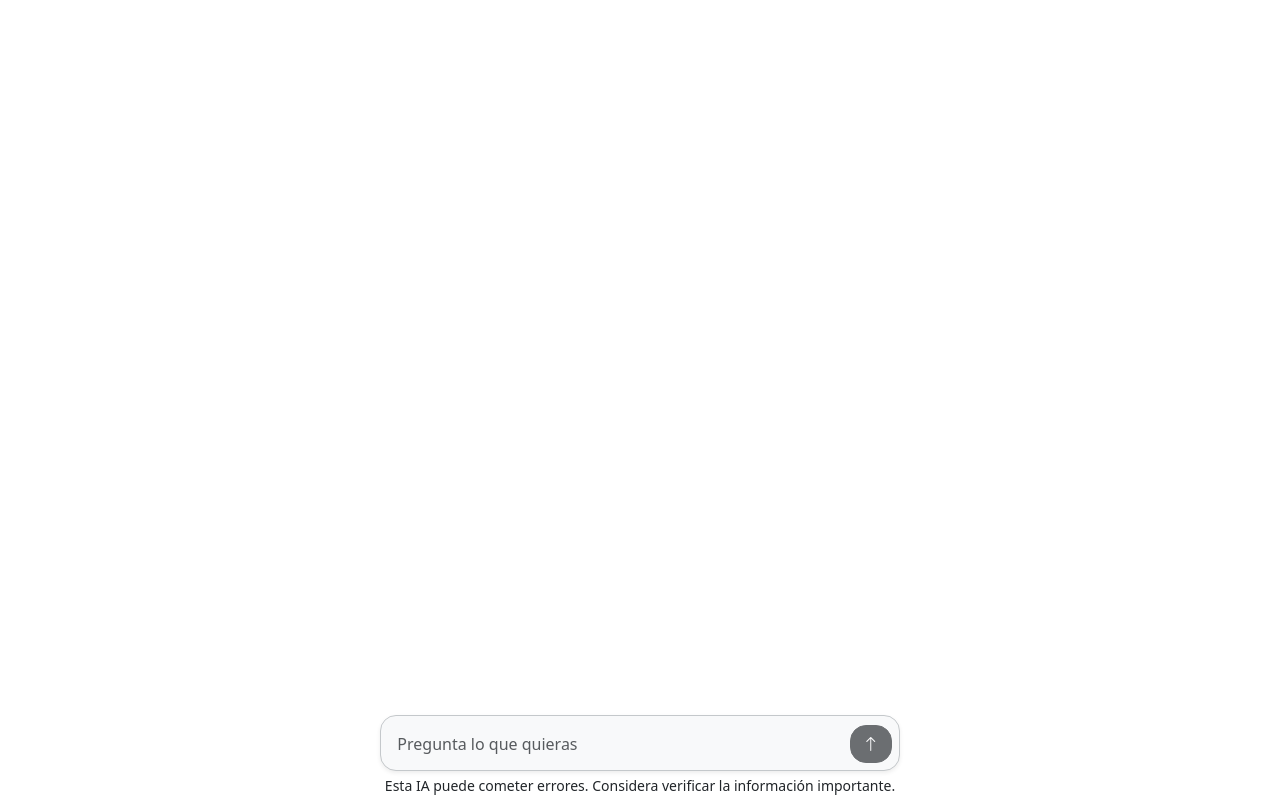
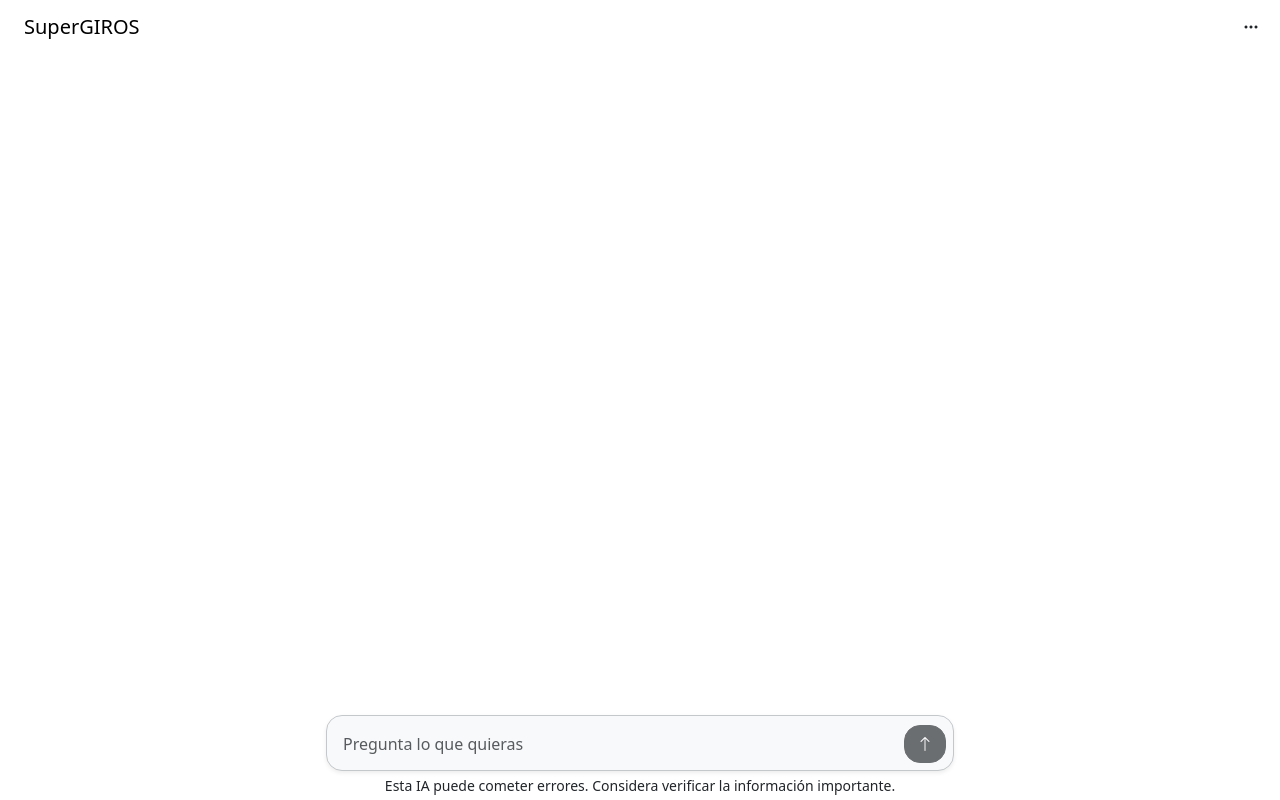
Before and after one commit to JohnFRivera/chatbot-react, a React (Vite) app: page / in a window 1280 px wide. Built offline with nearby package versions, Linux system fonts and the light colour scheme.

Commit message:
Se modificó el Header del chat y se agregó el menú de acciones

```diff
--- /dev/null
+++ b/src/components/chat/ActionsMenu.jsx
@@ -0,0 +1,50 @@
+/**
+ * Componente que renderiza un menú de acciones con un botón de tres puntos (menú kebab).
+ *
+ * @param {Object} props - Propiedades del componente.
+ * @param {React.Ref} props.ref - Indica si el menú desplegable debe estar visible.
+ * @param {boolean} props.show - Indica si el menú desplegable debe estar visible.
+ * @param {(e: React.MouseEvent<HTMLButtonElement>) => void} props.onToggle - Función que se ejecuta al hacer clic en el botón para alternar el estado del menú.
+ * @returns {React.JSX.Element} El componente de menú de acciones renderizado.
+ */
+const ActionsMenu = ({ ref, show, onToggle, children }) => {
+  return (
+    <div ref={ref} className="position-relative">
+      <button
+        type="button"
+        className="btn btn-menu rounded-4"
+        onClick={onToggle}
+      >
+        <i className="bi bi-three-dots"></i>
+      </button>
+      {show && (
+        <div className="position-absolute top-100 end-0">
+          <div className="bg-body-tertiary border rounded-4 shadow-sm p-1">
+            <div className="vstack">{children}</div>
+          </div>
+        </div>
+      )}
+    </div>
+  );
+};
+
+/**
+ * Subcomponente para renderizar un botón dentro del menú de acciones.
+ *
+ * @param {Object} props - Propiedades del componente.
+ * @param {'action'|'delete'} props.variant - El estilo del botón, que corresponde a los colores de Bootstrap.
+ * @param {(e: React.MouseEvent<HTMLButtonElement>) => void} props.onClick - Función que se ejecuta al hacer clic en el botón.
+ * @returns {React.JSX.Element} El componente de menú de acciones renderizado.
+ */
+ActionsMenu.Button = ({ variant = 'action', onClick, children }) => {
+  return (
+    <button
+      className={`btn btn-${variant} rounded-4 text-nowrap pe-4`}
+      onClick={onClick}
+    >
+      {children}
+    </button>
+  );
+};
+
+export default ActionsMenu;
--- a/src/components/chat/Chat.jsx
+++ b/src/components/chat/Chat.jsx
@@ -24,7 +24,11 @@ const Chat = ({ children }) => {
  * @returns {React.JSX.Element} El componente de encabezado del chat renderizado.
  */
 Chat.Header = ({ children }) => {
-  return <div className="position-absolute start-0 top-0">{children}</div>;
+  return (
+    <div className="position-fixed start-0 top-0 w-100">
+      <div className="hstack justify-content-between p-2">{children}</div>
+    </div>
+  );
 };
 
 /**
@@ -36,7 +40,9 @@ Chat.Body = ({ children }) => {
   return (
     <div style={{ paddingBottom: '14vh' }}>
       <div className="row">
-        <div className="col-5 mx-auto">{children}</div>
+        <div className="col-12 col-sm-10 col-md-8 col-lg-7 col-xl-6 col-xxl-5 mx-auto">
+          {children}
+        </div>
       </div>
     </div>
   );
@@ -53,7 +59,7 @@ Chat.Footer = ({ onSubmit, children }) => {
   return (
     <div className="position-fixed start-0 bottom-0 w-100">
       <div className="row">
-        <div className="col-5 mx-auto">
+        <div className="col-12 col-sm-10 col-md-8 col-lg-7 col-xl-6 col-xxl-5 mx-auto">
           <div className="position-relative pb-1">
             <div className="position-absolute start-0 bottom-0 w-100 h-75 bg-body z-n1"></div>
             <form className="position-relative" onSubmit={onSubmit}>
--- a/src/components/chat/index.js
+++ b/src/components/chat/index.js
@@ -1,3 +1,4 @@
+export { default as ActionsMenu } from './ActionsMenu';
 export { default as Alert } from './Alert';
 export { default as Chat } from './Chat';
 export { default as InputField } from './InputField';
@@ -5,3 +6,4 @@ export { default as MessageBubble } from './MessageBubble';
 export { default as MessageText } from './MessageText';
 export { default as SendButton } from './SendButton';
 // export { default as Sidebar } from './Sidebar';
+export { default as Spinner } from './Spinner';
--- a/src/pages/ChatPage.jsx
+++ b/src/pages/ChatPage.jsx
@@ -1,12 +1,15 @@
+import { useState } from 'react';
 import {
+  ActionsMenu,
   Alert,
   Chat,
   InputField,
   MessageBubble,
   MessageText,
   SendButton,
+  Spinner,
 } from '@/components/chat';
-import { useChat } from '@/hooks';
+import { useChat, useOutsideClick } from '@/hooks';
 
 /**
  * Un componente de página principal para una interfaz de chat.
@@ -14,6 +17,7 @@ import { useChat } from '@/hooks';
  * @returns {React.JSX.Element} El componente de página del chat renderizado.
  */
 const ChatPage = () => {
+  const [show, setShow] = useState(false);
   const {
     messages,
     form,
@@ -23,9 +27,31 @@ const ChatPage = () => {
     handleCloseAlert,
     handleChange,
   } = useChat();
+  const ref = useOutsideClick(() => setShow(false));
 
   return (
     <Chat>
+      <Chat.Header>
+        <p className="text-body-emphasis rounded-4 fs-5 lh-1 py-2 px-3 mb-0">
+          SuperGIROS
+        </p>
+        <div>
+          <ActionsMenu ref={ref} show={show} onToggle={() => setShow(!show)}>
+            <ActionsMenu.Button onClick={() => setShow(false)}>
+              <i className="bi bi-archive me-2"></i>
+              Archivar
+            </ActionsMenu.Button>
+            <ActionsMenu.Button onClick={() => setShow(false)}>
+              <i className="bi bi-flag me-2"></i>
+              Informar
+            </ActionsMenu.Button>
+            <ActionsMenu.Button variant="delete" onClick={() => setShow(false)}>
+              <i className="bi bi-trash me-2"></i>
+              Eliminar
+            </ActionsMenu.Button>
+          </ActionsMenu>
+        </div>
+      </Chat.Header>
       <Chat.Body>
         {messages.map((message, i) =>
           message.type === 'question' ? (
@@ -34,11 +60,12 @@ const ChatPage = () => {
             <MessageText key={i} message={message.text} />
           )
         )}
-      </Chat.Body>
-      <Chat.Footer onSubmit={handleSubmit}>
+        {loading && <Spinner />}
         {error && (
           <Alert variant="danger" message={error} onClose={handleCloseAlert} />
         )}
+      </Chat.Body>
+      <Chat.Footer onSubmit={handleSubmit}>
         <InputField value={form.question} onChange={handleChange} />
         <SendButton disabled={!form.question || loading} loading={loading} />
       </Chat.Footer>
```
